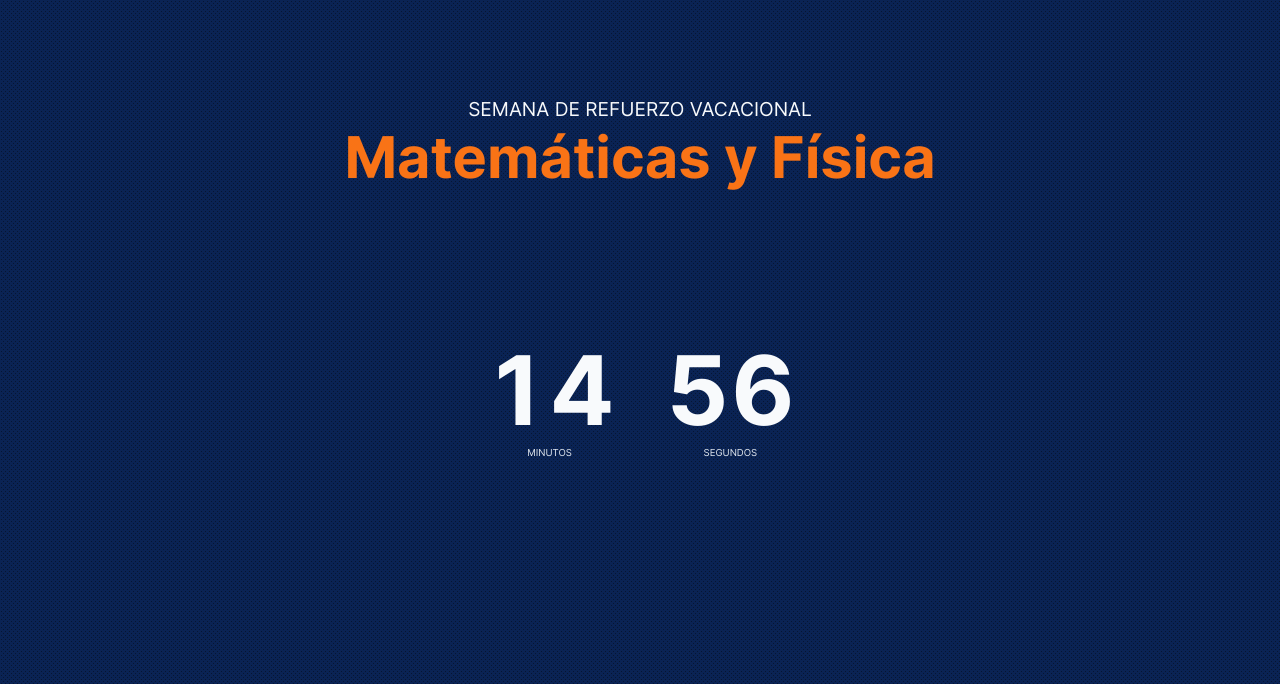
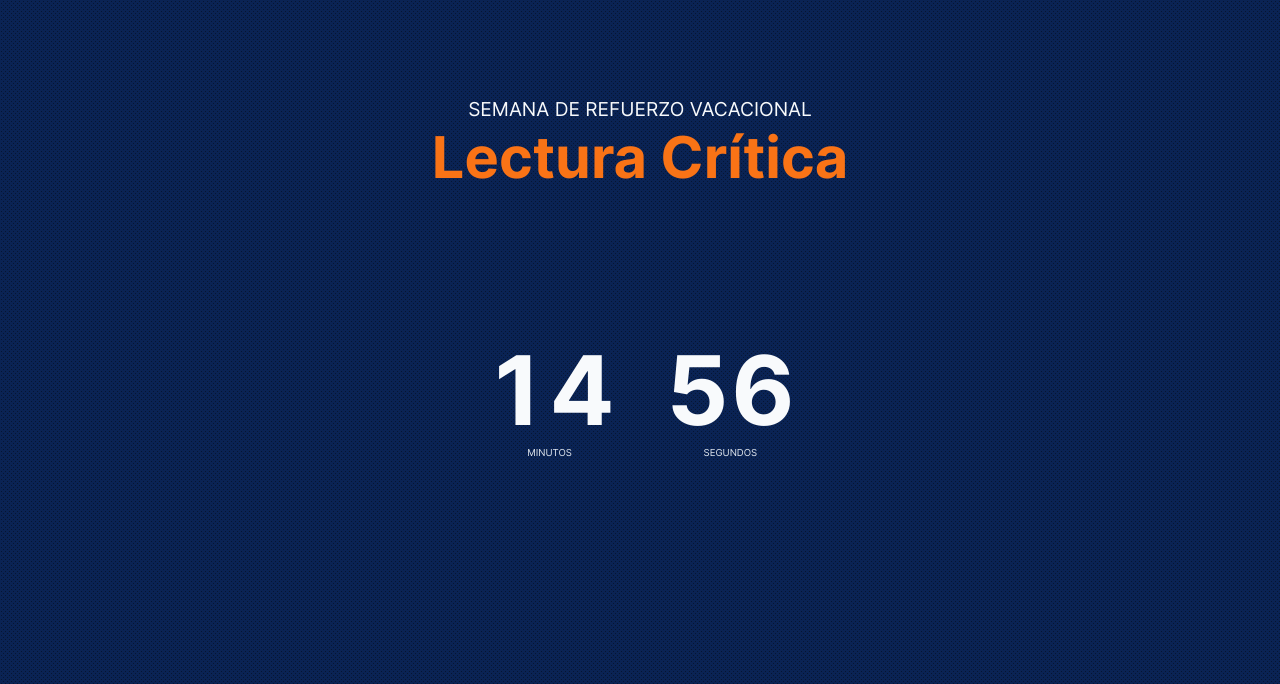
Before and after one commit to luiscobot/tempo, a plain HTML site: page index.html in a window 1280 px wide. Shown: the top 684 px of the page. Drawn offline with Linux system fonts and the light colour scheme.

Commit message:
update title

```diff
--- a/index.html
+++ b/index.html
@@ -1,5 +1,6 @@
 <!DOCTYPE html>
 <html lang="es" dir="ltr">
+
 <head>
     <meta charset="utf-8">
     <meta name="viewport" content="width=device-width, initial-scale=1">
@@ -7,10 +8,11 @@
     <link rel="icon" href="favicon.svg">
     <link rel="stylesheet" href="main.css">
 </head>
+
 <body>
     <header>
         <p class="pre-title">Semana de refuerzo vacacional</p>
-		<h1 class="title">Matemáticas y Física</h1>
+        <h1 class="title">Lectura Crítica</h1>
     </header>
     <section data-display class="display">
         <div class="minutes">
@@ -29,4 +31,5 @@
     </footer>
     <script src="main.js"></script>
 </body>
+
 </html>
```
Lines whose indentation alone changed are shown as unchanged.
